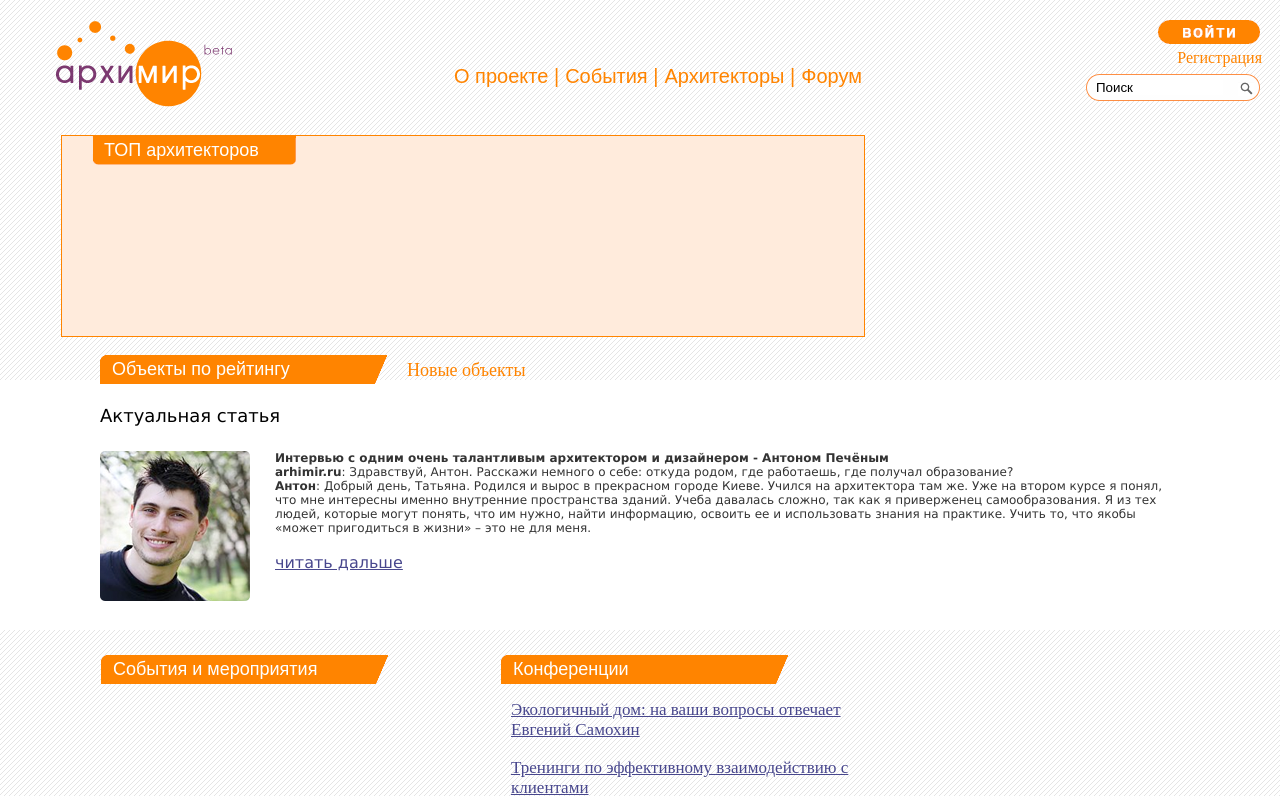
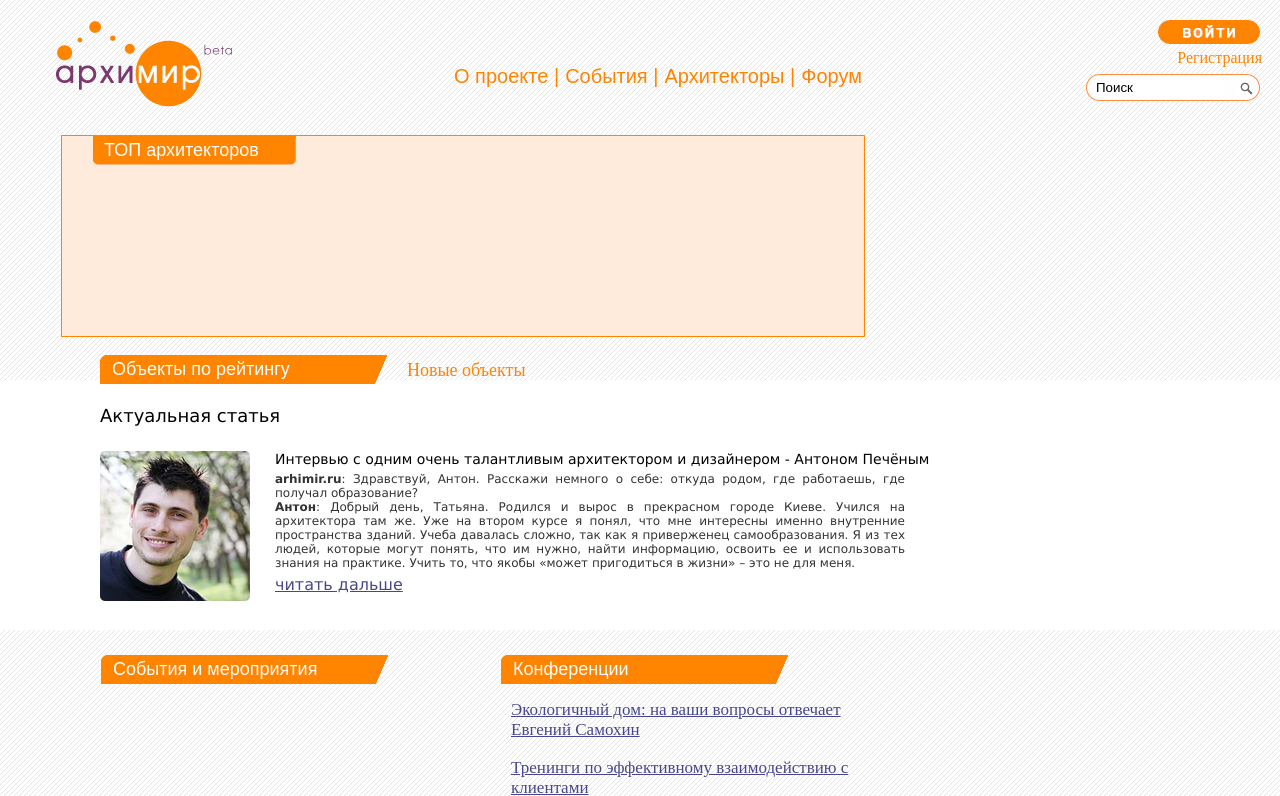
Before and after one commit to smsteel/arhigine, a Django app: template arhimir/dev/templates/tpl_new_main.html in a window 1280 px wide. Shown: the top 796 px of the page. Run offline with Django 3.2, Linux system fonts and the light colour scheme; the template is opened without the code that fills it, so the values that code supplies are empty; some libraries are stand-ins or nearby versions.

Commit message:
fix for banner+fix for article

```diff
--- a/arhimir/dev/main_page_handler.py
+++ b/arhimir/dev/main_page_handler.py
@@ -37,7 +37,7 @@ class MainPageHandler(OutputClass):
                         <div style="text-align: right; font-size: 12px;">
                             <a href="/advertising">Реклама на портале</a>
                         </div>
-                        """ % (banner['link'].encode("utf-8"), banner['key'])
+                        """ % (banner['link'].encode("utf-8"), banner['key']) if banner else ""
                     u_class = DBUser()
                     login = u_class.get_login_by_id(piece_of_news.userid)
                     spe_news+=("""
--- a/arhimir/dev/templates/tpl_new_main.html
+++ b/arhimir/dev/templates/tpl_new_main.html
@@ -99,12 +99,16 @@
 		{{ tags }}
 	</div>
 	<style>
+		body {
+			min-width: 1200px;
+		}
 		.article {
 			background-color: white;
 			width: 100%;
 			height: 200px;
 			padding: 25px 0;
 			margin: 25px 0px 25px 0;
+
 		}
 		.article h1 {
 			font: 18px 'Lucida Grande',Tahoma,sans-serif;
@@ -117,10 +121,13 @@
 		}
 		.article p {
 			margin: 0px 100px 0;
-			padding: 0;
+			padding: 0px 25px 0;
+			width: 780px;
 			font: 12px 'Lucida Grande',Tahoma,sans-serif;
 			color: #333;
+			text-align: justify;
 			font-weight: normal;
+
 		}
 		/*.article h2 {
 			font-weight: bold;
@@ -129,22 +136,24 @@
 			padding: 0;
 		}*/
 		b.article_top {
-			margin: 0;
-			padding: 0px 0px 10px 0px;
+			font: 14px 'Lucida Grande',Tahoma,sans-serif;
+			padding-bottom: 5px;
+			float: left;
+			width: auto;
 		}
 		.article a {
 			font: 16px 'Lucida Grande',Tahoma,sans-serif;
-			padding: 5px 0px 0px 0px;
+			float: left;
+			margin: 5px 0px 0px 0px;
 		}
 	</style>
 	<div class="article"><h1>Актуальная статья</h1><img src="/images/article.png"></img>
+	<b class="article_top">Интервью с одним очень талантливым архитектором и дизайнером - Антоном Печёным</b>
 	<p>
-	<b class="article_top">Интервью с одним очень талантливым архитектором и дизайнером - Антоном Печёным</b>
-	<br />
 	<b>arhimir.ru</b>: Здравствуй, Антон. Расскажи немного о себе: откуда родом, где работаешь, где получал образование?<br />
 
 <b>Антон</b>: Добрый день, Татьяна. Родился и вырос в прекрасном городе Киеве. Учился на архитектора там же. Уже на втором курсе я понял, что мне интересны именно внутренние пространства зданий. Учеба давалась сложно, так как я приверженец самообразования. Я из тех людей, которые могут понять, что им нужно, найти информацию, освоить ее и использовать знания на практике. Учить то, что якобы «может пригодиться в жизни» – это не для меня. </p>
-<br /><a href="http://www.arhimir.ru/news/1109021">читать дальше</a>
+<a href="http://www.arhimir.ru/news/1109021">читать дальше</a>
 </div>
 
 	<div class="info">
```
